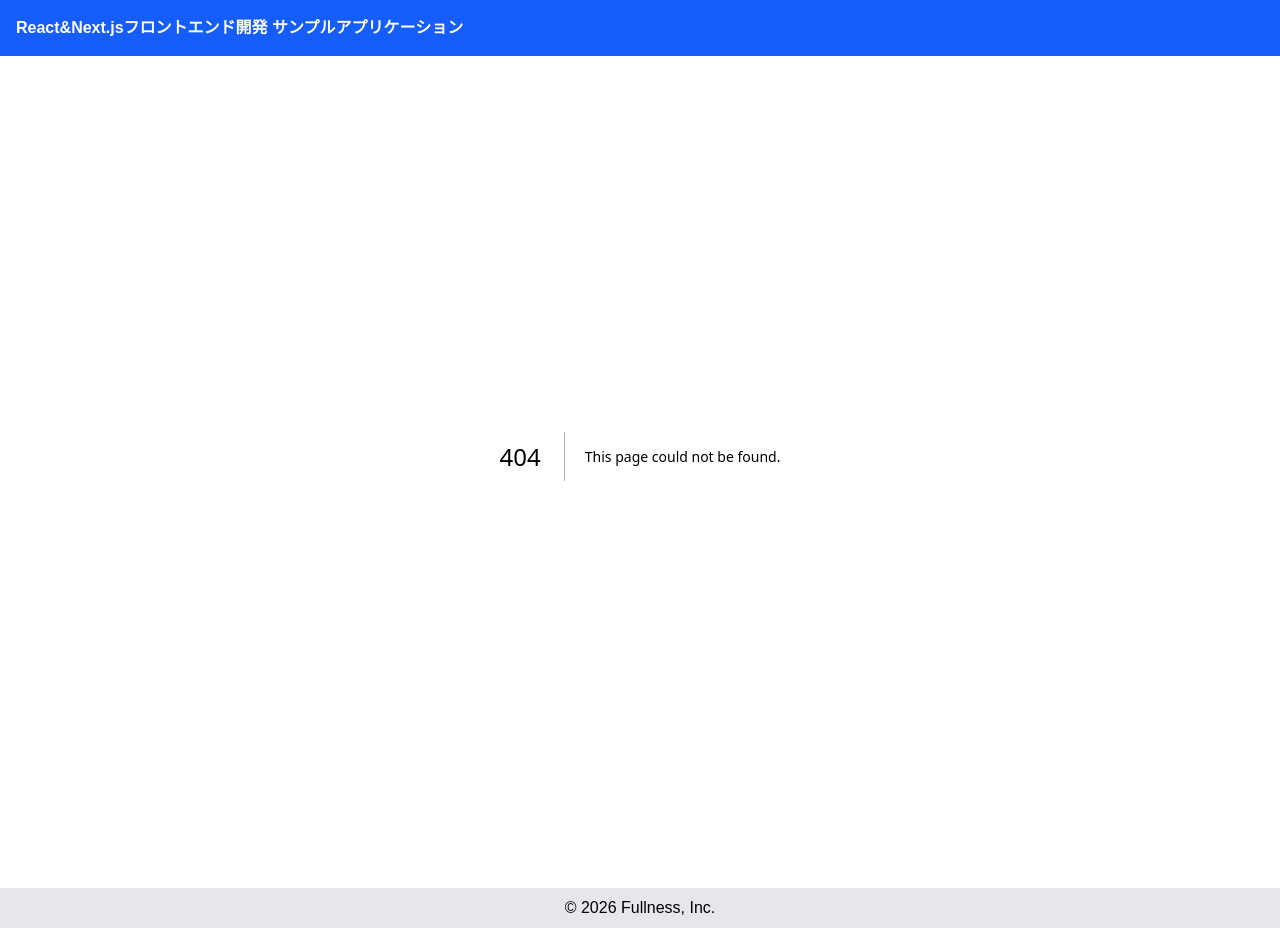
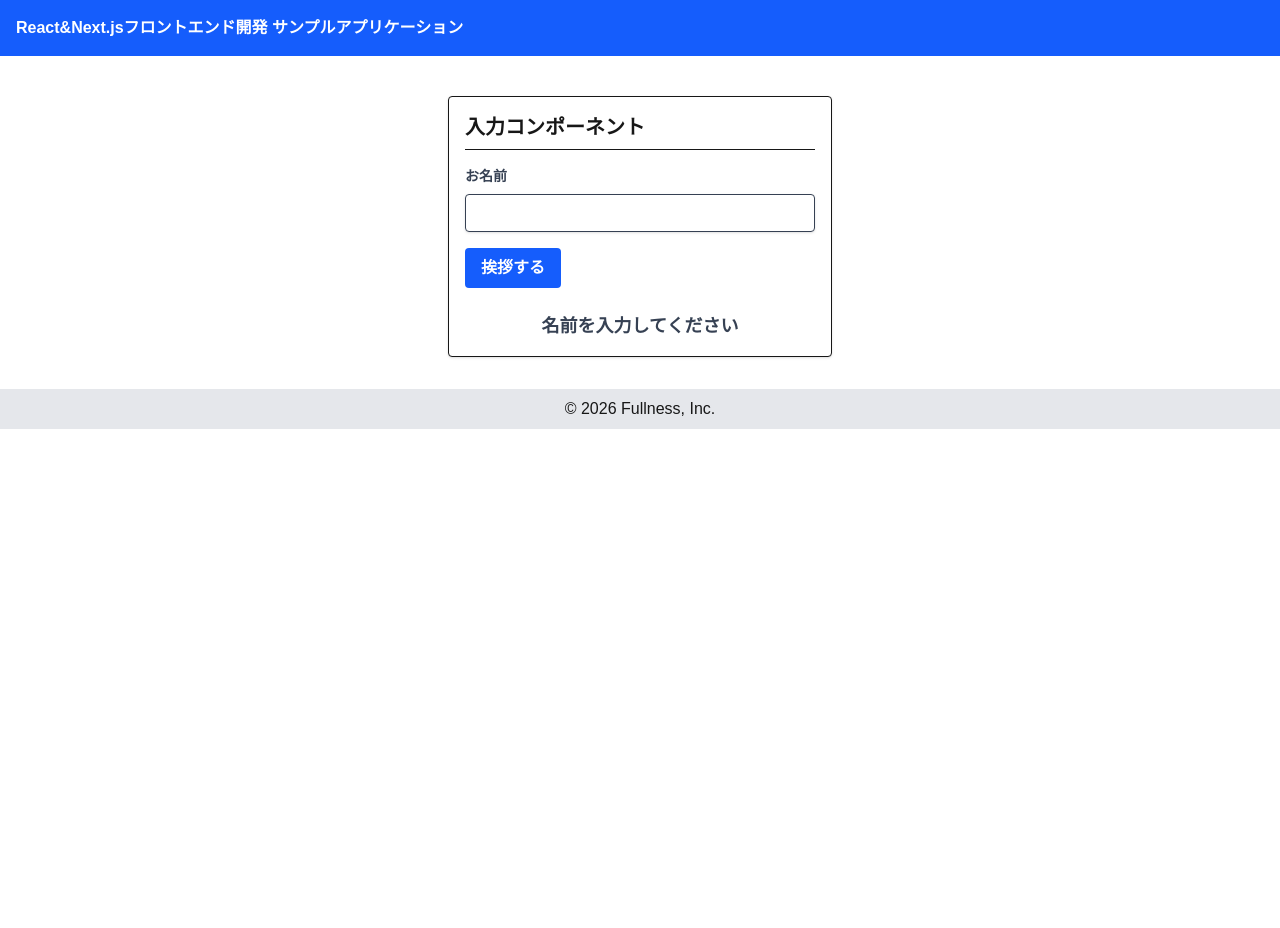
Before and after one commit to fullness-MFurukawa/TS-Frontend-Sample, a Next.js app: page /chapter04/input in a window 1280 px wide. Before the commit this address had no page. After the commit the page ends 800 px from the top, so only its background shows below. Built offline with nearby package versions, Linux system fonts and the light colour scheme.

Commit message:
ボタンとテキスト入力コンポーネント

```diff
--- /dev/null
+++ b/app/chapter04/input/page.tsx
@@ -0,0 +1,40 @@
+"use client";
+import { useState } from "react";
+import ActionButton from "@/components/chapter04/button/ActionButton";
+import TextInput from "@/components/chapter04/input/TextInput";
+
+export default function InputSamplePage() {
+  // 入力された名前を記憶するState（初期値は空文字）
+  const [name, setName] = useState("");
+
+  // ボタンを押した後のメッセージを記憶するState
+  const [message, setMessage] = useState("名前を入力してください");
+
+  // ボタンが押された時の処理
+  const handleClick = () => {
+    // Stateに記憶されているnameを使ってメッセージを作成
+    setMessage(`${name}さん、こんにちは！`);
+  };
+
+  return (
+    <main className="p-4 max-w-sm mx-auto mt-10 border rounded shadow-sm bg-white">
+      <h1 className="text-xl font-bold mb-4 border-b pb-2">入力コンポーネント</h1>
+
+      {/* 作成したテキスト入力部品(ラベル、値、変更時の処理を渡す) */}
+      <TextInput
+        label="お名前"
+        value={name}
+        onChange={(newValue) => setName(newValue)}
+      />
+
+      <div className="mt-4">
+        {/* 作成したボタン部品 */}
+        <ActionButton label="挨拶する" onClick={handleClick} />
+      </div>
+
+      <p className="mt-6 text-gray-700 font-bold text-center text-lg text-blue-600">
+        {message}
+      </p>
+    </main>
+  );
+}
--- /dev/null
+++ b/app/chapter04/state/page.tsx
@@ -0,0 +1,30 @@
+"use client"; // 状態管理（useState）を使用するため必須
+// ReactからuseStateフックをインポート
+import { useState } from "react";
+import ActionButton from "@/components/chapter04/button/ActionButton";
+
+export default function StateSamplePage() {
+  // 状態(State)の定義：初期値を未登録に設定
+  const [statusMessage, setStatusMessage] = useState("未登録");
+
+  // ボタン押下時のイベントハンドラ
+  const handleClick = () => {
+    // 更新関数を呼び出して状態を書き換える
+    // ※ この関数が実行されると、Reactがデータの変更を検知して再レンダリングを行います
+    setStatusMessage("登録が完了しました！");
+  };
+
+  return (
+    <main className="p-4 max-w-sm mx-auto mt-10 border rounded shadow-sm bg-white">
+      <h1 className="text-xl font-bold mb-4 border-b pb-2">状態管理の基本</h1>
+
+      {/* 状態変数（statusMessage）の値をUIにバインド（表示）する */}
+      <p className="mb-4 text-gray-700">
+        現在のステータス：<span className="font-bold text-blue-600">{statusMessage}</span>
+      </p>
+
+      {/* 共通ボタンコンポーネントにイベントハンドラを渡す */}
+      <ActionButton label="登録する" onClick={handleClick} />
+    </main>
+  );
+}
--- /dev/null
+++ b/components/chapter04/input/TextInput.tsx
@@ -0,0 +1,26 @@
+"use client";
+
+// 受け取るデータのルール(型)
+type TextInputProps = {
+  label: string;                     // 入力欄の上に表示するラベル文字
+  value: string;                     // 現在の入力値(Stateの値)
+  onChange: (value: string) => void; // 文字が入力された時に実行する関数
+};
+
+// コンポーネントの実装
+export default function TextInput({ label, value, onChange }: TextInputProps) {
+  return (
+    <div className="mb-4">
+      <label className="block text-gray-700 text-sm font-bold mb-2">
+        {label}
+      </label>
+      <input
+        type="text"
+        value={value}
+        // e.target.valueに入力された文字が入っている
+        onChange={(e) => onChange(e.target.value)}
+        className="shadow appearance-none border rounded w-full py-2 px-3 text-gray-700 leading-tight focus:outline-none focus:shadow-outline"
+      />
+    </div>
+  );
+}
```
